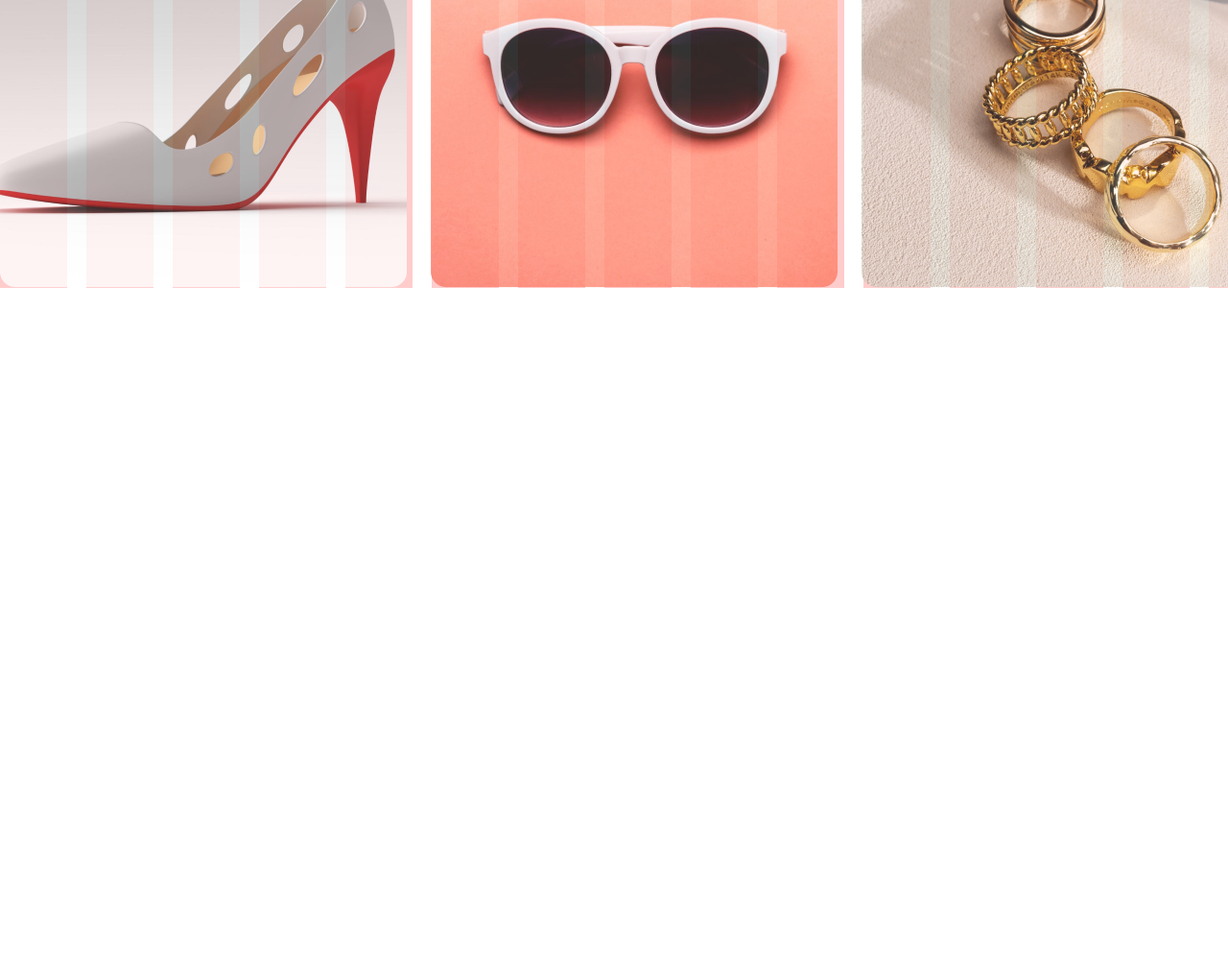
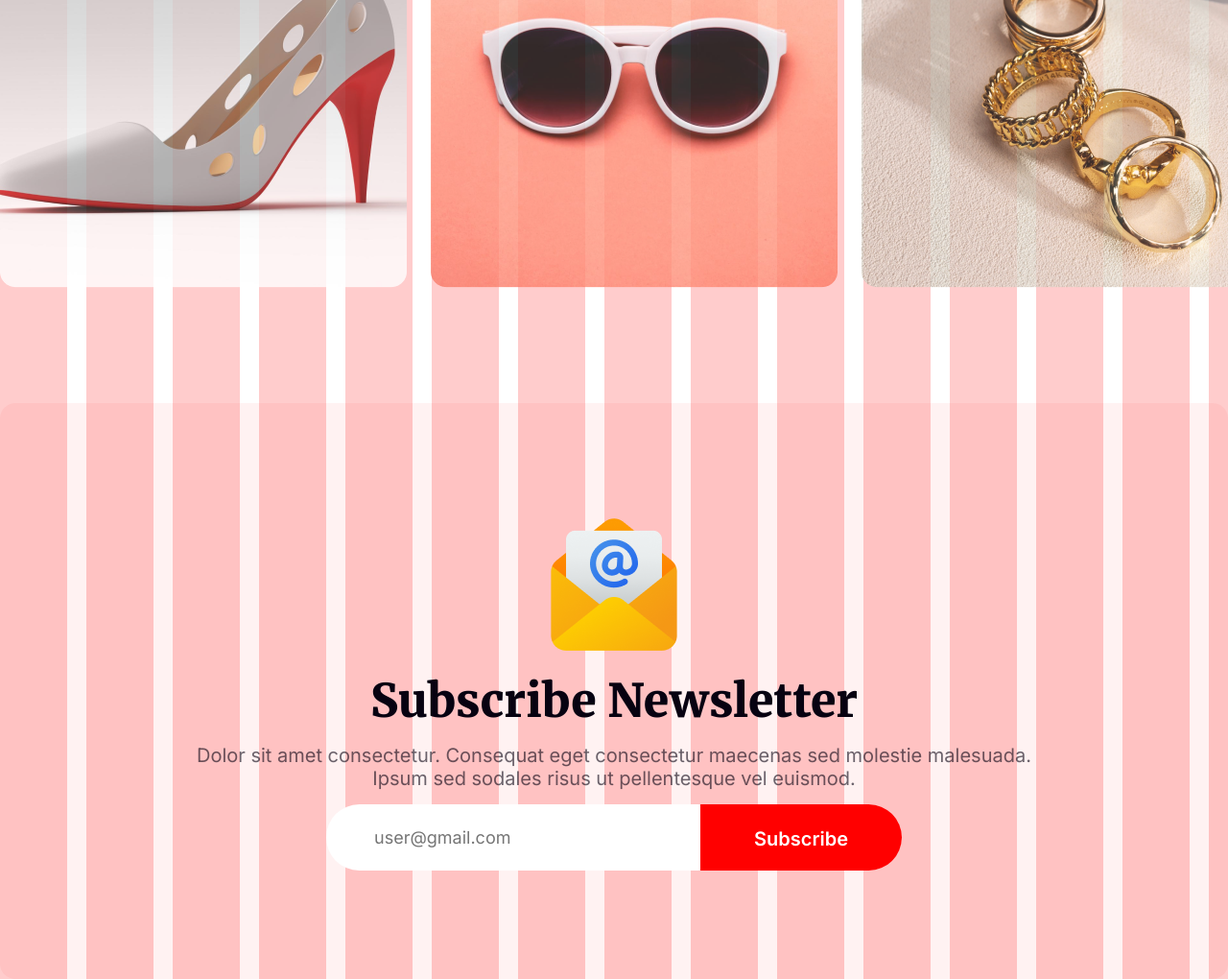
Before and after one commit to RahulKhanSuvo/New-year-offer, a plain HTML site: page index.html in a window 1280 px wide. Shown: the part 5337-6357 px from the top of the page at 96% size. Before the commit the page ends 5637 px from the top, so only its background shows below. Drawn offline with Linux system fonts and the light colour scheme.

Commit message:
added contact section

```diff
--- a/index.html
+++ b/index.html
@@ -99,6 +99,22 @@
                     <img src="./asstes/images/Rectangle 8.png" alt="">
                 </div>
             </section>
+            <!--contact section  -->
+            <section class="contact">
+                <img src="./asstes/images/Group 61.png" alt="">
+                <h3 class="contact-title">Subscribe Newsletter</h3>
+                <p class="contact-dis">Dolor sit amet consectetur. Consequat eget consectetur maecenas sed molestie
+                    malesuada. <br> Ipsum
+                    sed
+                    sodales risus ut
+                    pellentesque vel euismod.</p>
+                <div>
+                    <form action="">
+                        <input class="form-input" type="search" name="" placeholder="user@gmail.com" id="">
+                        <input class="submit-btn" type="submit" value="Subscribe">
+                    </form>
+                </div>
+            </section>
         </main>
     </div>
 </body>
--- a/style/style.css
+++ b/style/style.css
@@ -331,3 +331,63 @@ body {
     opacity: 0.80;
     margin-top: 20px;
 }
+
+.contact {
+    margin-top: 120px;
+    height: 600px;
+    background-color: rgba(255, 0, 0, 0.05);
+    border-radius: 16px;
+    display: flex;
+    flex-direction: column;
+    justify-content: center;
+    align-items: center;
+    gap: 15px;
+}
+
+form {
+    position: relative;
+}
+
+.form-input {
+
+    border-radius: 50px;
+    border: none;
+    padding: 24px 50px;
+    width: 600px;
+    color: rgba(7, 2, 17, 0.3);
+    font-family: Inter;
+    font-size: 18px;
+    font-weight: 400;
+}
+
+.submit-btn {
+    border-radius: 0px 50px 50px 0px;
+    background: rgb(255, 0, 0);
+    border: none;
+    padding: 24px 56px;
+    position: absolute;
+    right: 0;
+    bottom: 0;
+    top: 0;
+    color: rgb(255, 255, 255);
+    font-family: Inter;
+    font-size: 20px;
+    font-weight: 600;
+    cursor: pointer;
+
+}
+
+.contact-title {
+    color: rgb(7, 2, 17);
+    font-family: Merriweather;
+    font-size: 48px;
+    font-weight: 900;
+}
+
+.contact-dis {
+    color: rgba(7, 2, 17, 0.6);
+    font-family: Inter;
+    font-size: 20px;
+    font-weight: 400;
+    text-align: center;
+}
```
